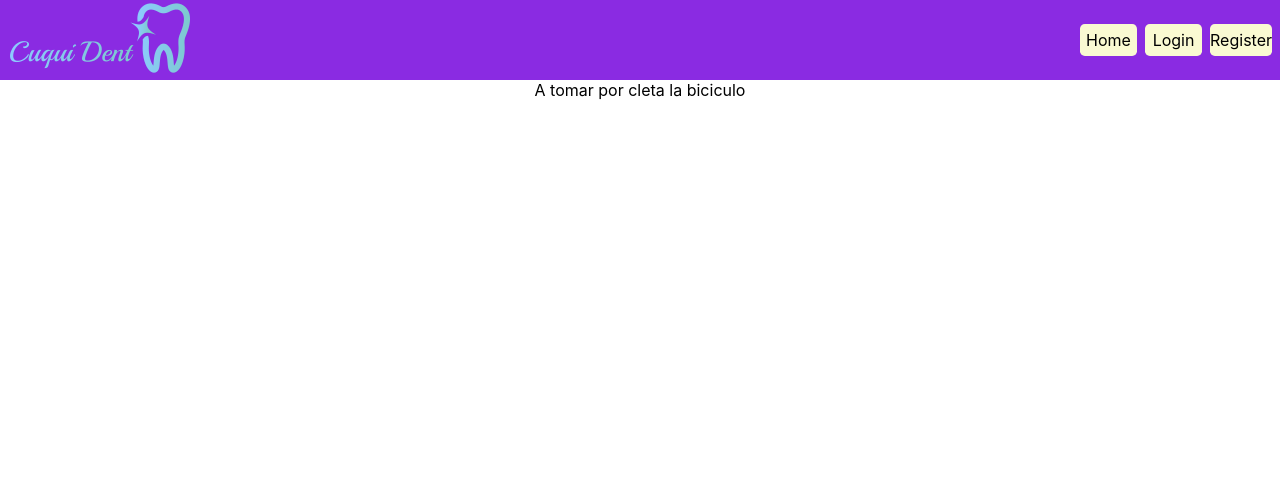
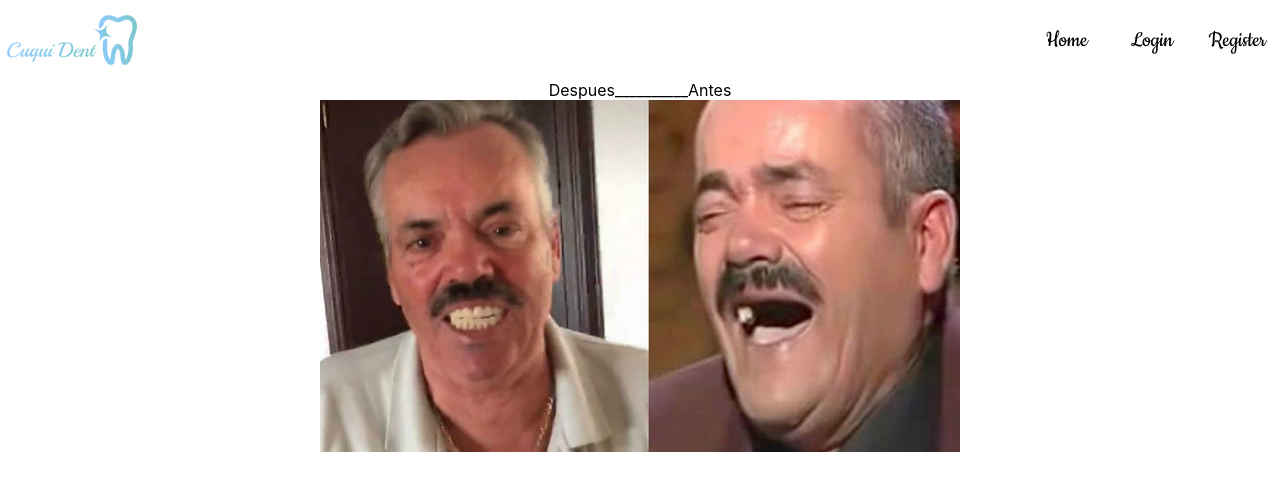
Before and after one commit to jellis24/frontend-clinica-dental, a React (Create React App) app: page /profile in a window 1280 px wide. Shown: the top 490 px of the page. Built offline with nearby package versions, Linux system fonts and the light colour scheme.

Commit message:
header and profile images ok

```diff
--- a/src/components/Boton/Boton.css
+++ b/src/components/Boton/Boton.css
@@ -1,16 +1,21 @@
+@import url('https://fonts.googleapis.com/css2?family=Cookie&display=swap');
 .megaBoton{
-    height: 2em;
+    height: 3em;
     width: 4em;
-    background-color: lightgoldenrodyellow;
-    border-radius: .3em;
-    transition: 0.5s;
-    margin-right: 0.5em;
+    /*background-color:yellow;*/
+    font-family: 'Cookie', cursive;
+    font-size: x-large;
+
+    transition: 0.7s;
+    /*margin-right: 0.5em;*/
     display: flex;
     align-items: center;
     justify-content: center;
 }
 .megaBoton:hover{
-    transition: 0.5s;
-    background-color: lightsalmon;
+    transition: 0.7s;
+    background-color: transparent;
+    border-bottom: rgb(223, 12, 12) 4px solid;
+
 
 }
--- a/src/components/Boton/Boton.jsx
+++ b/src/components/Boton/Boton.jsx
@@ -1,7 +1,7 @@
 import React from 'react';
 import "./Boton.css";
+import {useHistory} from 'react-router-dom';
 
-import {useHistory} from 'react-router-dom';
 
 const Boton = (props) =>{
 
--- a/src/components/Header/Header.css
+++ b/src/components/Header/Header.css
@@ -4,9 +4,26 @@
     display: flex;
     flex-direction: row;
     align-items: center;
-    justify-content: flex-end;
-    background-color: blueviolet;
+    /*background-color: blueviolet;*/
 }
 .logo{
-    margin-right: 55em;
+    width: 20%;
+    height: 9em;
+    display: flex;
+
+
 }
+.espacioVacio{
+    width: 70%;
+    height: 5em;
+
+}
+.contenedorBotones{
+    width: 20%;
+    height: 5em;
+    display: flex;
+    flex-direction: row;
+    justify-content: space-between;
+    align-items: center;
+
+}
--- a/src/components/Header/Header.jsx
+++ b/src/components/Header/Header.jsx
@@ -7,10 +7,14 @@ const Header = () =>{
     return(
         <div className="componenteHeader">
 
+
             <div className="logo"><img src={logo} alt=""/></div>
-            <Boton destino="" text="Home"/>
-            <Boton destino="login" text="Login"/>
-            <Boton destino="register" text="Register"/>
+            <div className="espacioVacio"></div>
+            <div className="contenedorBotones">
+                <Boton destino="" text="Home"/>
+                <Boton destino="login" text="Login"/>
+                <Boton destino="register" text="Register"/>
+            </div>
 
 
         </div>
--- a/src/containers/Login/Login.jsx
+++ b/src/containers/Login/Login.jsx
@@ -52,7 +52,7 @@ const Login = () =>{
 
 
         let result = await axios.post( "http://localhost:3001/customers/login", body);
-        console.log("8=======D",result);
+
         if(!result.data.jwt?.error){
             setTimeout(()=>{
                 history.push("/profile");
--- a/src/containers/Profile/Profile.css
+++ b/src/containers/Profile/Profile.css
@@ -0,0 +1,18 @@
+.vistaProfile{
+    width: 100%;
+    height: 100%;
+    display: flex;
+    flex-direction: column;
+    justify-content: center;
+    align-items: center;
+
+}
+
+
+.imagenProfile{
+    height: 22em;
+    width: 50%;
+
+    background:url(../../img/imagen.jpg);
+
+}
--- a/src/containers/Profile/Profile.jsx
+++ b/src/containers/Profile/Profile.jsx
@@ -7,9 +7,16 @@ const Profile = (props) => {
 
     return (
         <div className="vistaProfile">
-            A tomar por cleta la biciculo
+
+            <div className="prueba">Despues__________Antes</div>
+
+            <div className="imagenProfile"></div>
+
+
 
         </div>
+
+
     )
 }
 
```
Also changed, not shown: src/img/imagen.jpg (added).
